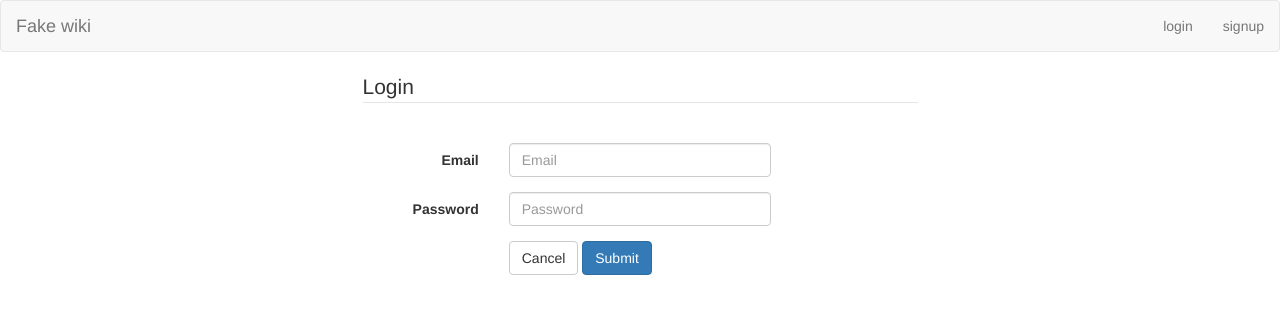
After one commit to Wen777/wiki-gae, a Python web app: template templates/login-form.html in a window 1280 px wide. The commit adds this page. Shown: the top 314 px of the page. Run offline with Jinja, Linux system fonts and the light colour scheme; the template is opened without the code that fills it, so the values that code supplies are empty; some libraries are stand-ins or nearby versions.

```diff
--- a/templates/base.html
+++ b/templates/base.html
@@ -16,9 +16,10 @@
     <div class="navbar-collapse collapse navbar-responsive-collapse">
       <ul class="nav navbar-nav navbar-right">
         {% if user %}
-        <li>{{user.name}} (<a class="login-link" href="/logout">logout</a>)</li>
+        <li><a class="login-link" href="">{{user.name}}</a></li>
+        <li><a class="login-link" href="/logout">logout</a></li>
         {% else %}
-        <li><a class="login-link" href="/signin">signin</a></li>
+        <li><a class="login-link" href="/login">login</a></li>
         <li><a class="login-link" href="/signup">signup</a></li>
         {% endif %}
       </ul>
--- /dev/null
+++ b/templates/login-form.html
@@ -0,0 +1,44 @@
+{% extends "base.html" %}
+{% block content %}
+    <div class="row">
+        <div class="col-md-3"></div>
+        <div class="col-md-6">
+            <form class="form-horizontal" method="POST">
+                <fieldset>
+                    <legend>Login</legend>
+                    {% if error %}
+                    <div class="form-group">
+                      <div class="col-lg-5 col-lg-offset-3">
+                      <strong style="color: red">{{error}}</strong>
+                      </div>
+                    </div>
+                    {% else %}
+                    <br>
+                    {% endif %}
+
+                    <div class="form-group">
+                        <label class="col-lg-3 control-label" for="email">Email</label>
+                        <div class="col-lg-6">
+                            <input class="form-control" name="email" placeholder="Email">
+                        </div>
+                    </div>
+
+                    <div class="form-group">
+                        <label class="col-lg-3 control-label" for="password">Password</label>
+                        <div class="col-lg-6">
+                            <input class="form-control" name="password" placeholder="Password" type="password">
+                        </div>
+                    </div>
+
+                    <div class="form-group">
+                      <div class="col-lg-6 col-lg-offset-3">
+                        <button class="btn btn-default">Cancel</button>
+                        <button type="submit" class="btn btn-primary">Submit</button>
+                      </div>
+                    </div>
+                </fieldset>
+            </form>
+        </div>
+        <div class="col-md-3"></div>
+    </div>
+{% endblock %}
```
Also changed, not shown: main.py (+27 -17 lines), templates/signup-form.html (+4 -4 lines), templates/welcome.html (added, +15 -0 lines).
